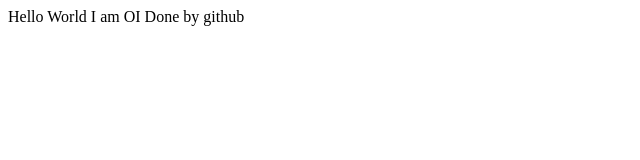
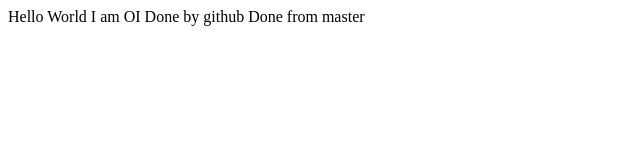
Before and after one commit to orkunozbek/git_training, a plain HTML site: page index.html in a window 1280 px wide. Shown: the whole page, without its empty margins (0-640 px from the left). Drawn offline with Linux system fonts and the light colour scheme.

Commit message:
changed index.html master

```diff
--- a/index.html
+++ b/index.html
@@ -4,5 +4,6 @@
   Hello World
   I am OI
   Done by github
+  Done from master
 </body>
 </html>
```
